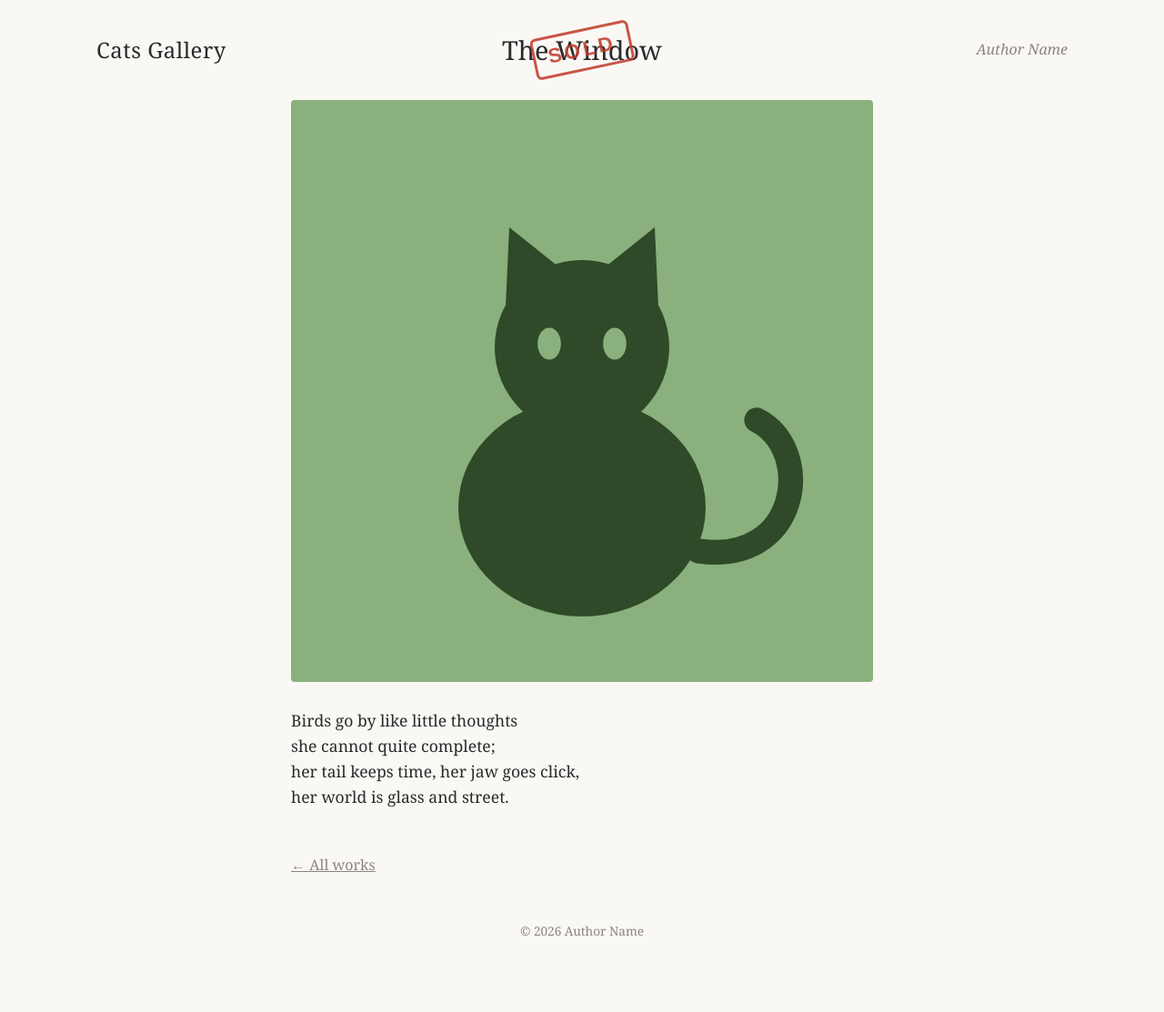
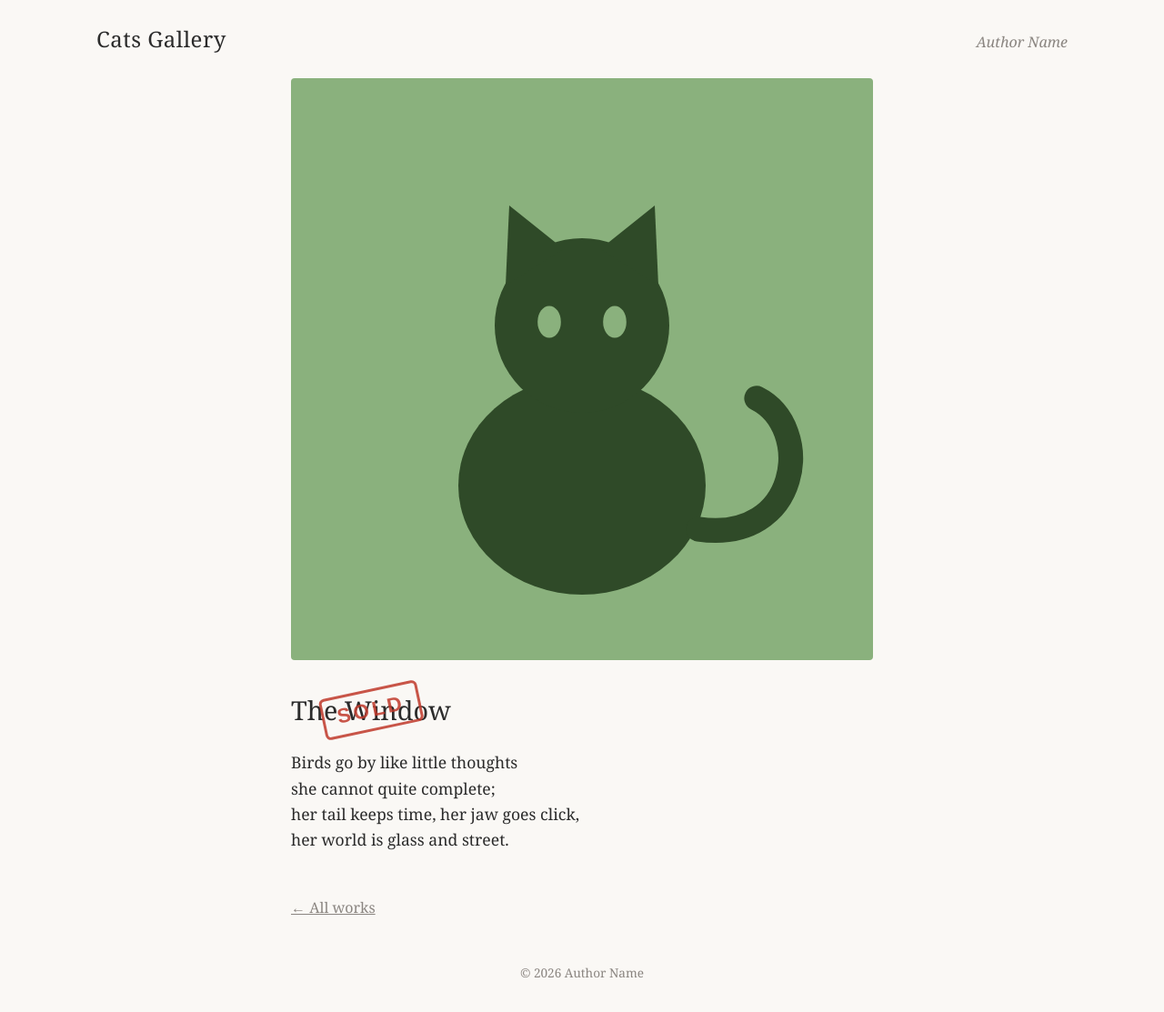
Before and after one commit to artemonre/CatsGallery, a Jekyll site: the page built from _works/the-window.md, in a window 1280 px wide. Shown: the whole page at 91% size. Built offline with Jekyll 4.4.1, drawn with Linux system fonts in a browser that asks for light colours; before the commit the page ends 1067 px from its top, so only the background shows below that.

Commit message:
Keep title below image; Sold stamp overlaps it
Co-Authored-By: Claude Opus 5.5 <noreply@anthropic.com>

```diff
--- a/_layouts/default.html
+++ b/_layouts/default.html
@@ -10,12 +10,6 @@
 <body>
   <header class="site-header">
     <a href="{{ '/' | relative_url }}" class="site-title">{{ site.title }}</a>
-    {% if page.collection == "works" %}
-    <h1 class="work-title">
-      {{ page.title }}
-      {% if page.sold %}<span class="stamp">Sold</span>{% endif %}
-    </h1>
-    {% endif %}
     <span class="site-author">{{ site.author }}</span>
   </header>
   <main>
--- a/_layouts/work.html
+++ b/_layouts/work.html
@@ -3,6 +3,10 @@ layout: default
 ---
 <article class="work">
   <img class="work-image" src="{{ page.image | relative_url }}" alt="{{ page.title }}">
+  <h1 class="work-title">
+    {{ page.title }}
+    {% if page.sold %}<span class="stamp">Sold</span>{% endif %}
+  </h1>
   <div class="poem">
     {{ content }}
   </div>
--- a/assets/style.css
+++ b/assets/style.css
@@ -20,11 +20,11 @@ a { color: inherit; }
 main { max-width: 1100px; margin: 0 auto; padding: 0 16px; }
 
 .site-header {
-  display: grid; grid-template-columns: 1fr auto 1fr; align-items: center; gap: 8px 16px;
+  display: flex; flex-wrap: wrap; align-items: baseline; justify-content: space-between; gap: 4px 16px;
   max-width: 1100px; margin: 0 auto; padding: 24px 16px;
 }
 .site-title { font-size: 1.5rem; text-decoration: none; letter-spacing: .02em; }
-.site-author { grid-column: 3; justify-self: end; color: var(--muted); font-style: italic; }
+.site-author { color: var(--muted); font-style: italic; }
 .site-footer { text-align: center; color: var(--muted); font-size: .85rem; padding: 48px 16px 32px; }
 
 .gallery {
@@ -43,8 +43,8 @@ main { max-width: 1100px; margin: 0 auto; padding: 0 16px; }
 .work { max-width: 640px; margin: 0 auto; }
 .work-image { display: block; width: 100%; height: auto; border-radius: 4px; }
 .work-title {
-  grid-column: 2; position: relative; margin: 0; padding: 8px 0;
-  font-weight: normal; font-size: 1.8rem; text-align: center;
+  position: relative; width: fit-content; margin: 28px 0 0; padding: 4px 0;
+  font-weight: normal; font-size: 1.8rem;
 }
 .stamp {
   position: absolute; left: 50%; top: 50%;
@@ -54,12 +54,7 @@ main { max-width: 1100px; margin: 0 auto; padding: 0 16px; }
   letter-spacing: .15em; text-transform: uppercase; white-space: nowrap;
   opacity: .85; pointer-events: none;
 }
-@media (max-width: 600px) {
-  .site-header { grid-template-columns: 1fr auto; }
-  .site-author { grid-column: 2; }
-  .work-title { grid-column: 1 / -1; grid-row: 2; }
-}
-.poem { margin-top: 28px; }
+.poem { margin-top: 16px; }
 .poem p { white-space: pre-line; margin: 0 0 1.4em; font-size: 1.1rem; }
 .back { display: inline-block; margin-top: 24px; color: var(--muted); }
 
```
